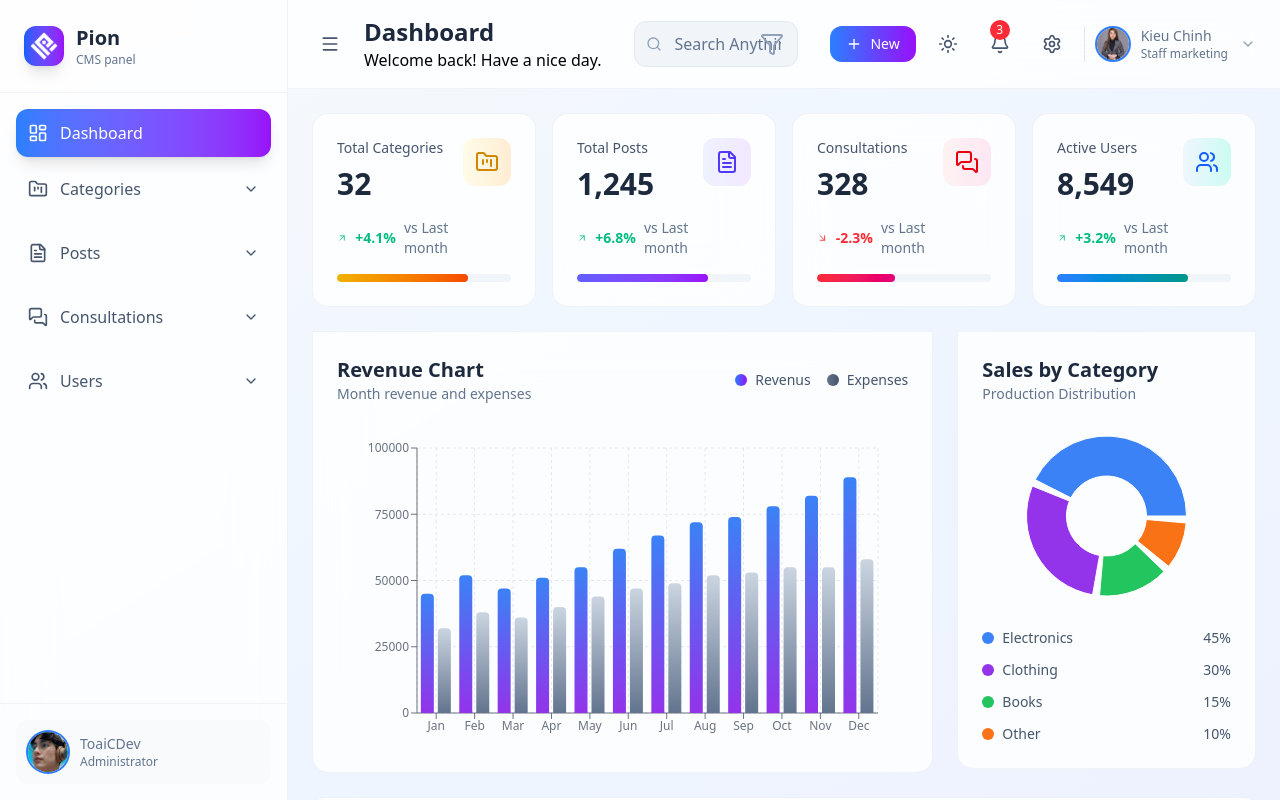
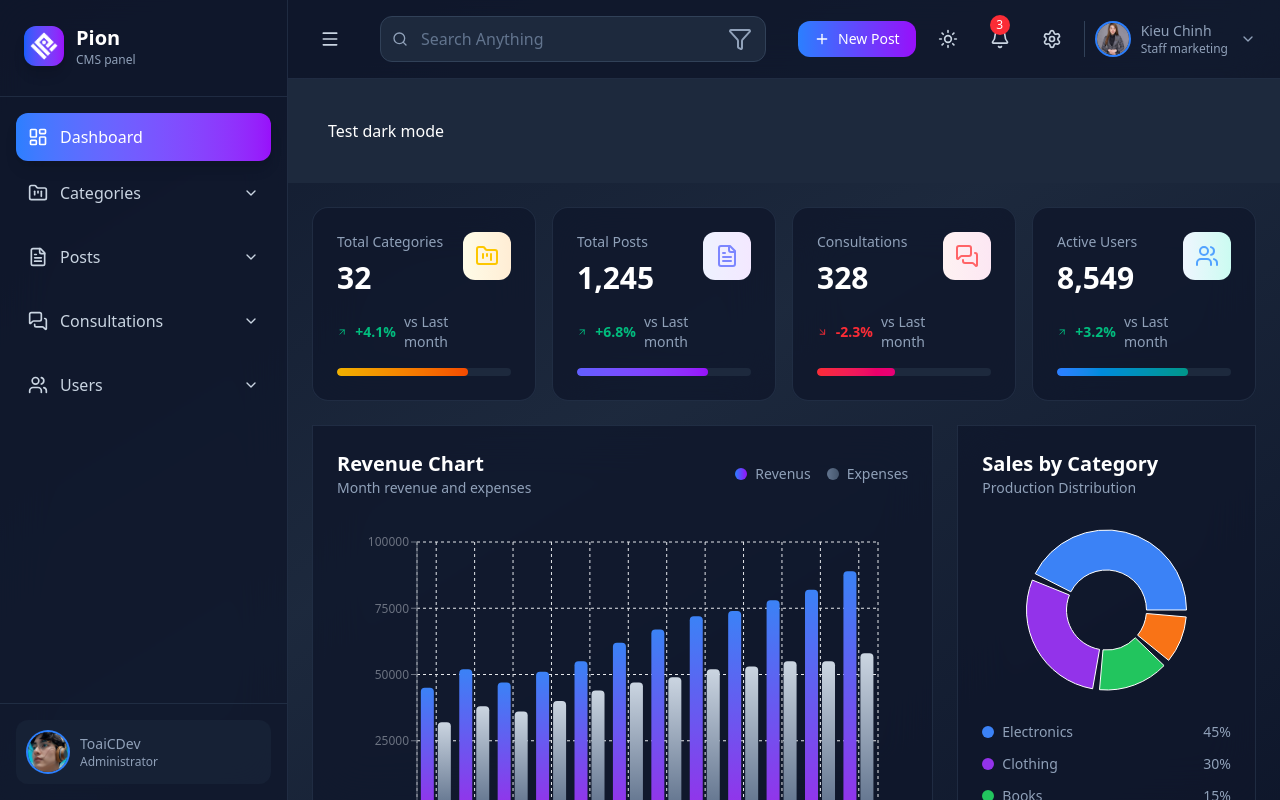
Before and after one commit to toainguyen1504/final-project-pion-admin-cms, a React (Vite) app: page / in a window 1280 px wide. Both pictures are taken after a click on the button 947 px from the left and 44 px from the top of the page. Built offline with nearby package versions, Linux system fonts and the light colour scheme.

Commit message:
feat(theme): implement dark mode and cursor hover effects

```diff
--- a/package.json
+++ b/package.json
@@ -25,7 +25,7 @@
     "lucide-react": "^0.544.0",
     "react": "^18.3.1",
     "react-dom": "^18.3.1",
-    "react-helmet": "^6.1.0",
+    "react-helmet-async": "^2.0.5",
     "react-is": "^19.2.0",
     "react-router-dom": "^7.9.3",
     "recharts": "^3.2.1",
--- a/src/App.css
+++ b/src/App.css
@@ -1 +1,3 @@
 @import "tailwindcss";
+
+@custom-variant dark (&:where(.dark, .dark *));
--- a/src/App.jsx
+++ b/src/App.jsx
@@ -21,6 +21,9 @@ function App() {
           <Header
             onToggleSidebar={() => setSideBarCollapsed(!sideBarCollapsed)}
           />
+          <div className="p-10 bg-white dark:bg-slate-800 text-black dark:text-white">
+            Test dark mode
+          </div>
 
           <main className="flex-1 overflow-y-auto bg-transparent">
             <div className="p-6 space-y-6">
--- a/src/components/Categories/CategoriesList.jsx
+++ b/src/components/Categories/CategoriesList.jsx
@@ -1,4 +1,4 @@
-import { Helmet } from "react-helmet";
+import { Helmet } from 'react-helmet-async';
 
 function CategoriesList() {
   return (
--- a/src/components/Categories/CategoryCreate.jsx
+++ b/src/components/Categories/CategoryCreate.jsx
@@ -1,4 +1,4 @@
-import { Helmet } from "react-helmet";
+import { Helmet } from 'react-helmet-async';
 
 function CategoryCreate() {
   return (
--- a/src/components/Dashboard/Dashboard.jsx
+++ b/src/components/Dashboard/Dashboard.jsx
@@ -1,4 +1,4 @@
-import { Helmet } from "react-helmet";
+import { Helmet } from 'react-helmet-async';
 import StatsGrid from "./StatsGrid";
 import ChartSection from "./ChartSection";
 import TableSection from "./TableSection";
--- a/src/components/Layout/Header.jsx
+++ b/src/components/Layout/Header.jsx
@@ -7,11 +7,30 @@ import {
   Search,
   Settings,
   Sun,
+  Moon,
 } from "lucide-react";
+import { useEffect, useState } from "react";
 
 import user_default from "../../assets/images/user_default.jpg";
 
 function Header({ onToggleSidebar }) {
+  const [theme, setTheme] = useState("light");
+
+  // read theme from localStorage
+  useEffect(() => {
+    const savedTheme = localStorage.getItem("theme") || "light";
+    setTheme(savedTheme);
+    document.documentElement.classList.toggle("dark", savedTheme === "dark");
+  }, []);
+
+  // toggle theme
+  const toggleTheme = () => {
+    const newTheme = theme === "light" ? "dark" : "light";
+    setTheme(newTheme);
+    document.documentElement.classList.toggle("dark", newTheme === "dark");
+    localStorage.setItem("theme", newTheme);
+  };
+
   return (
     <div
       className="bg-white/80 dark:bg-slate-900/80 backdrop-blur-xl border-b
@@ -22,18 +41,11 @@ function Header({ onToggleSidebar }) {
         <div className="flex items-center space-x-4">
           <button
             className="p-2 rounded-lg text-slate-600 dark:text-slate-300 hover:bg-slate-100
-         dark:hover:bg-slate-800 transition-colors"
+         dark:hover:bg-slate-800 cursor-pointer transition-colors"
             onClick={onToggleSidebar}
           >
             <Menu className="w-5 h-5" />
           </button>
-
-          <div className="hidden md:block">
-            <h1 className="text-2xl font-black text-slate-800 dark:text-white">
-              Dashboard
-            </h1>
-            <p>Welcome back! Have a nice day.</p>
-          </div>
         </div>
 
         {/* Center */}
@@ -49,7 +61,7 @@ function Header({ onToggleSidebar }) {
             />
             <button
               className="absolute right-2 top-1/2 transform -translate-y-1/2 p-1.5
-            text-slate-400 hover:text-slate-600 dark:hover:text-slate-300"
+            text-slate-400 hover:text-slate-600 dark:hover:text-slate-300 cursor-pointer"
             >
               <Filter />
             </button>
@@ -60,22 +72,30 @@ function Header({ onToggleSidebar }) {
         <div className="flex items-center space-x-3">
           {/* Quick Action */}
           <button
-            className="hidden lg:flex items-center space-x-2 py-2 px-4 bg-gradient-to-r
+            className="hidden lg:flex items-center space-x-2 py-2 px-4 cursor-pointer bg-gradient-to-r
           from-blue-500 to bg-purple-600 text-white rounded-xl hover:shadow-lg transition-all"
           >
             <Plus className="w-4 h-4" />
-            <span className="text-sm font-medium">New</span>
+            <span className="text-sm font-medium">New Post</span>
           </button>
 
           {/* Toggle */}
-          <button className="p-2.5 text-slate-600 dark:text-slate-300 rounded-xl hover:bg-slate-100 dark:hover:bg-slate-800 transition-colors">
-            <Sun className="w-5 h-5" />
+          <button
+            onClick={toggleTheme}
+            className="p-2.5 text-slate-600 dark:text-slate-300 rounded-xl hover:bg-slate-100
+            dark:hover:bg-slate-800 cursor-pointer transition-colors"
+          >
+            {theme === "dark" ? (
+              <Sun className="w-5 h-5" />
+            ) : (
+              <Moon className="w-5 h-5" />
+            )}
           </button>
 
           {/* Noti */}
           <button
             className="relative p-2.5 rounded-xl text-slate-600 dark:text-slate-300
-          hover:bg-slate-100 dark:hover:bg-slate-800 transition-colors"
+          hover:bg-slate-100 dark:hover:bg-slate-800 transition-colors cursor-pointer"
           >
             <Bell className="w-5 h-5" />
             <span
@@ -89,26 +109,26 @@ function Header({ onToggleSidebar }) {
           {/* Setting */}
           <button
             className="p-2.5 rounded-xl text-slate-600 dark:text-slate-300
-          hover:bg-slate-100 dark:hover:bg-slate-800 transition-colors"
+          hover:bg-slate-100 dark:hover:bg-slate-800 transition-colors cursor-pointer"
           >
             <Settings className="w-5 h-5" />
           </button>
 
           {/* User profile */}
-          <div className="flex items-center space-x-3 pl-3 border-l border-slate-200 dark:border-slate-700">
+          <div className="flex items-center space-x-3 pl-3 border-l border-slate-200 dark:border-slate-700 cursor-pointer">
             <img
               src={user_default}
               alt="user"
               className="w-8 h-8 rounded-full ring-2 ring-blue-500 object-cover"
             />
-            <div className="hidden md:block">
-              <p className="text-sm font-medium text-slate-500 dark:text-slate-400">
+            <p className="hidden md:block">
+              <span className="block text-sm font-medium text-slate-500 dark:text-slate-400">
                 Kieu Chinh
-              </p>
-              <p className="text-xs text-slate-500 dark:text-slate-400">
+              </span>
+              <span className="block text-xs text-slate-500 dark:text-slate-400">
                 Staff marketing
-              </p>
-            </div>
+              </span>
+            </p>
             <ChevronDown className="w-4 h-4 text-slate-400" />
           </div>
         </div>
--- a/src/components/Layout/Sidebar.jsx
+++ b/src/components/Layout/Sidebar.jsx
@@ -144,8 +144,14 @@ function Sidebar({ collapsed }) {
           collapsed ? "flex items-center justify-center px-4 py-6" : "p-6"
         } border-b border-slate-200/50 dark:border-slate-700/50`}
       >
-        <div className="flex items-center space-x-3">
-          <div className="w-10 h-10 bg-gradient-to-r from-blue-600 to-purple-600 rounded-xl flex items-center justify-center shadow-lg">
+        <div
+          className="inline-flex items-center space-x-3 group cursor-pointer select-none"
+          onClick={() => navigate("/")}
+        >
+          <div
+            className="w-10 h-10 bg-gradient-to-r from-blue-600 to-purple-600
+           rounded-xl flex items-center justify-center shadow-lg"
+          >
             <img
               src={logo_icon}
               alt="Logo"
@@ -176,7 +182,7 @@ function Sidebar({ collapsed }) {
             <div key={item.id}>
               <button
                 onClick={() => handleMenuClick(item)}
-                className={`w-full flex items-center justify-between p-3 rounded-xl transition-all duration-300
+                className={`w-full flex items-center justify-between p-3 rounded-xl transition-all duration-300 cursor-pointer
                   ${
                     isActive
                       ? "bg-gradient-to-r from-blue-500 to-purple-600 text-white shadow-lg"
@@ -215,7 +221,7 @@ function Sidebar({ collapsed }) {
                     <button
                       key={sub.id}
                       onClick={() => handleSubmenuClick(sub, item.id)}
-                      className={`w-full text-left p-2 text-sm rounded-lg transition-all
+                      className={`w-full text-left p-2 text-sm rounded-lg transition-all cursor-pointer
                        ${
                          activeId === sub.id
                            ? "bg-blue-100 dark:bg-slate-800 text-blue-600"
--- a/src/main.jsx
+++ b/src/main.jsx
@@ -1,13 +1,16 @@
 import { StrictMode } from "react";
 import { createRoot } from "react-dom/client";
 import { BrowserRouter } from "react-router-dom";
+import { HelmetProvider } from "react-helmet-async";
 
 import App from "./App.jsx";
 
 createRoot(document.getElementById("root")).render(
   <StrictMode>
     <BrowserRouter>
-      <App />
+      <HelmetProvider>
+        <App />
+      </HelmetProvider>
     </BrowserRouter>
   </StrictMode>
 );
```
Also changed, not shown: 1 other file (tests, documents, lock files or other folders).
